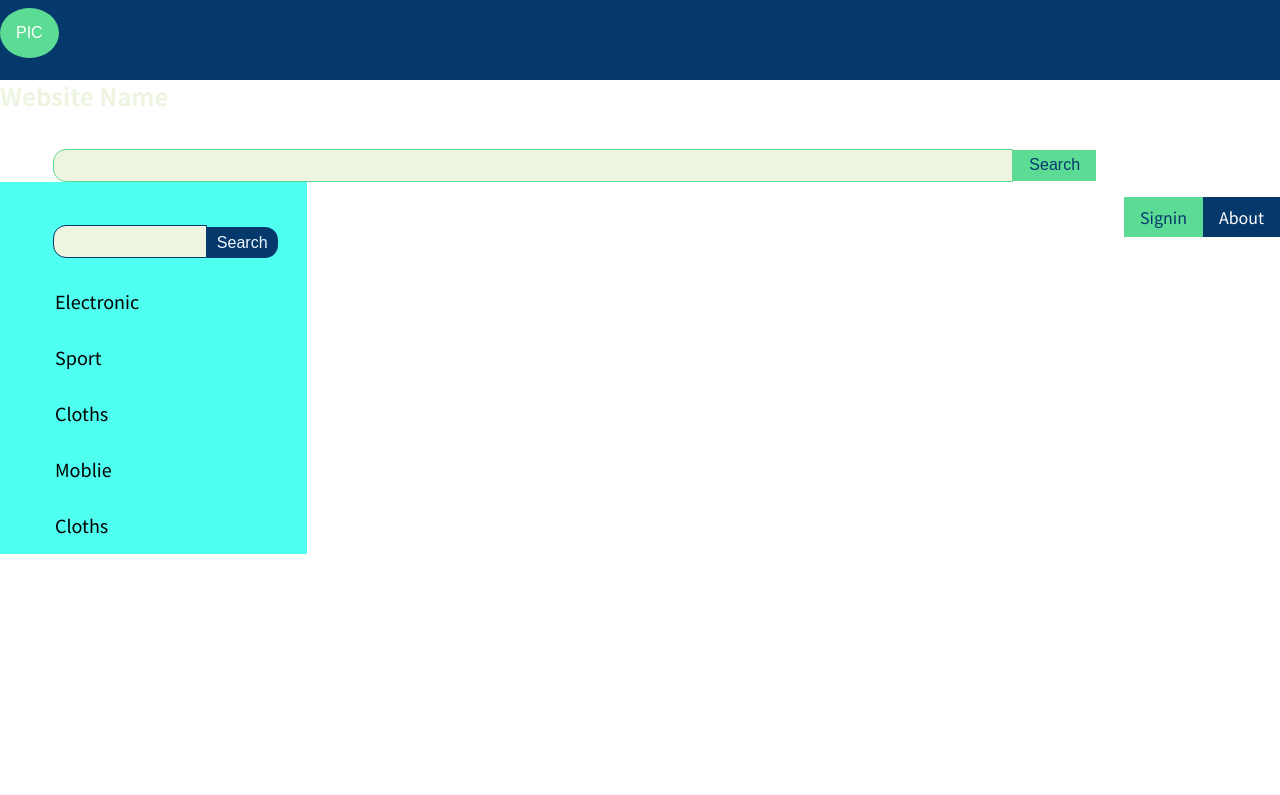
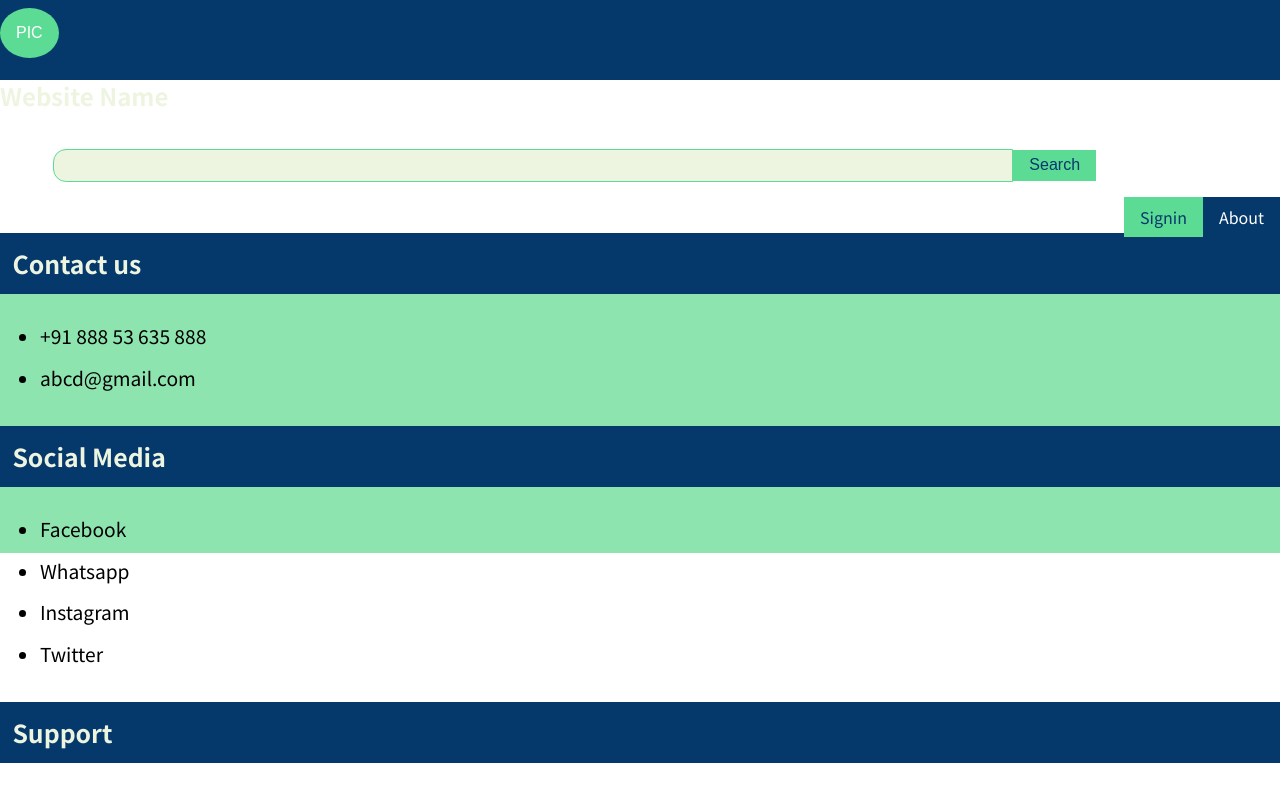
Before and after one commit to WAD-Team-Alpha/FSD_PROJECT, a React (Create React App) app in the folder fsd_project/: page / in a window 1280 px wide. Shown: the top 795 px of the page. Built offline with nearby package versions, Linux system fonts and the light colour scheme; the HTML template or start-up script is replaced by a standard one.

Commit message:
added routing and modified files

```diff
--- a/fsd_project/package.json
+++ b/fsd_project/package.json
@@ -11,6 +11,7 @@
     "@testing-library/user-event": "^12.8.3",
     "react": "^17.0.2",
     "react-dom": "^17.0.2",
+    "react-router-dom": "^6.0.1",
     "react-scripts": "4.0.3",
     "web-vitals": "^1.1.2"
   },
@@ -37,5 +38,8 @@
       "last 1 firefox version",
       "last 1 safari version"
     ]
+  },
+  "devDependencies": {
+    "chokidar": "^3.5.2"
   }
 }
--- a/fsd_project/src/App.jsx
+++ b/fsd_project/src/App.jsx
@@ -4,7 +4,7 @@
 import React, { useState } from "react";
 import Signup from "./components/authentication/Signup";
 import Signin from "./components/authentication/Signin";
-import Nav from "./components/nav/nav";
+
 
 
 const App = () => {
@@ -37,7 +37,7 @@
       <Header loginButtonHandler={loginButtonHandler} signin={signedin} />
       {signup && <Signup signinHandler={signinHandler} loginHandler={loginHandler}/>}
       {signin && <Signin signupHandler={signupHandler} loginHandler={loginHandler}/>}
-      <Nav />
+
 
       <Main />
 
--- a/fsd_project/src/components/main/main.jsx
+++ b/fsd_project/src/components/main/main.jsx
@@ -1,10 +1,16 @@
-import React from 'react';
-import classes from './main.module.css'
+import React from "react";
+import classes from "./main.module.css";
+import Nav from "../nav/nav";
+const Main = () => {
+  return (
 
-const Main = () => {
-    return <div className={classes.main}>
+    <div >
+        <div className={classes.nav}>
+
+        </div>
 
     </div>
-}
+  );
+};
 
 export default Main;
--- a/fsd_project/src/components/main/main.module.css
+++ b/fsd_project/src/components/main/main.module.css
@@ -1,3 +1,3 @@
-.main {
-    height: 100vh;
+.nav {
+  height: 8em;
 }
--- a/fsd_project/src/components/nav/nav.module.css
+++ b/fsd_project/src/components/nav/nav.module.css
@@ -1,6 +1,9 @@
 .nav{
     background-color: rgba(0, 255, 234, 0.692);
     float: left;
+    padding-top: 0em;
+    height: 50em;
+    width: 100%;
 
 }
 .nav button {
```
Also changed, not shown: 1 other file (tests, documents, lock files or other folders).
